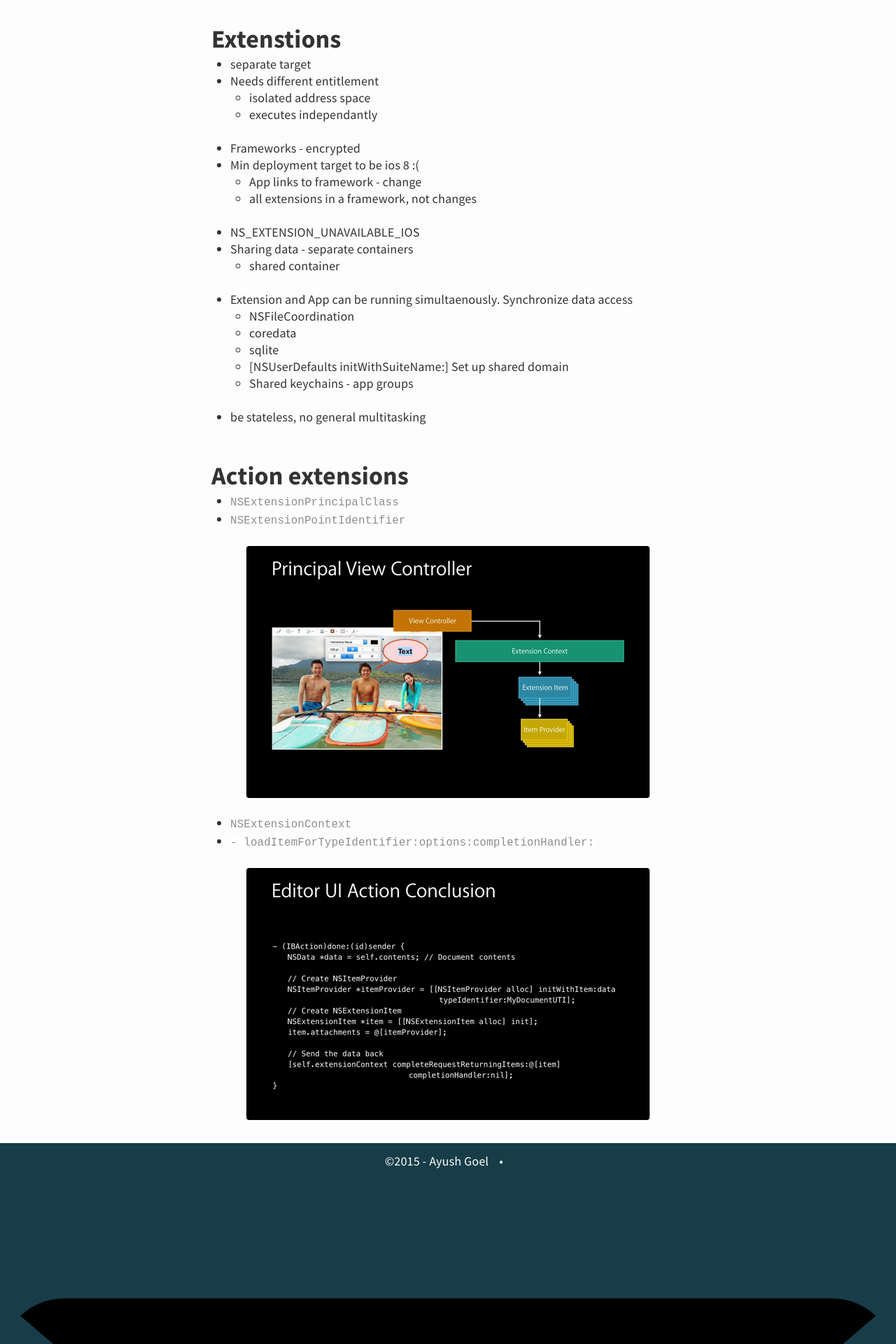
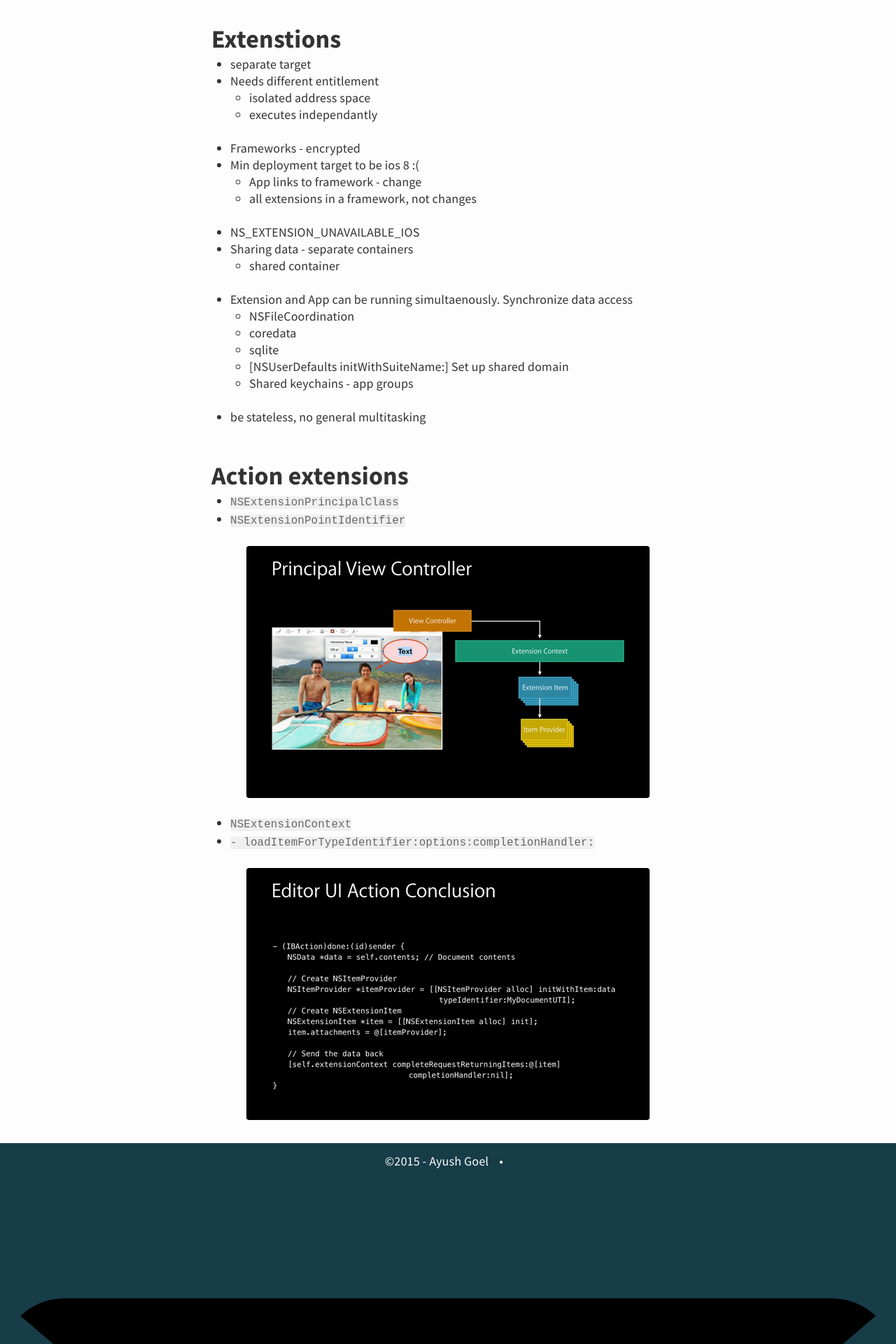
Before and after one commit to ayushgoel/ayushgoel.github.io, a Jekyll site: the page built from _posts/2015-06-05-notes-from-WWDC-extensions-talk.md, in a window 1280 px wide. Shown: the part 439-2359 px from the top of the page at 70% size. Built offline with Jekyll 4.4.1, drawn with Linux system fonts in a browser that asks for light colours; nearby versions of some CDN libraries.

Commit message:
Move simpler css above

```diff
--- a/_sass/layout.scss
+++ b/_sass/layout.scss
@@ -62,6 +62,23 @@
 
 /* Posts */
 
+img {
+  max-width: 100%;
+  display: block;
+  margin: 0 auto;
+  margin-bottom: 24px;
+  -webkit-border-radius: 4px;
+     -moz-border-radius: 4px;
+      -ms-border-radius: 4px;
+          border-radius: 4px;
+}
+
+code {
+  color: lighten($text-color, 20%);
+  background-color: darken($background-color, 5%);
+  word-wrap: break-word;
+}
+
 #posts {
   li {
     list-style-type: none;
@@ -97,27 +114,6 @@
     margin-bottom: 1.3334em; /* 24px/18px */
     font-weight: 200;
   }
-}
-
-img {
-  max-width: 100%;
-  display: block;
-  margin: 0 auto;
-  margin-bottom: 24px;
-  -webkit-border-radius: 4px;
-     -moz-border-radius: 4px;
-      -ms-border-radius: 4px;
-          border-radius: 4px;
-}
-
-img[title="Emerald"] {
-    box-shadow: 0 2px 6px #ddd;
-  }
-
-code {
-  color: lighten($text-color, 35%);
-  background-color: lighten($background-color, 35%);
-  word-wrap: break-word;
 }
 
 /* Set the vertical rhythm (and padding-left) for lists inside post content */
```
